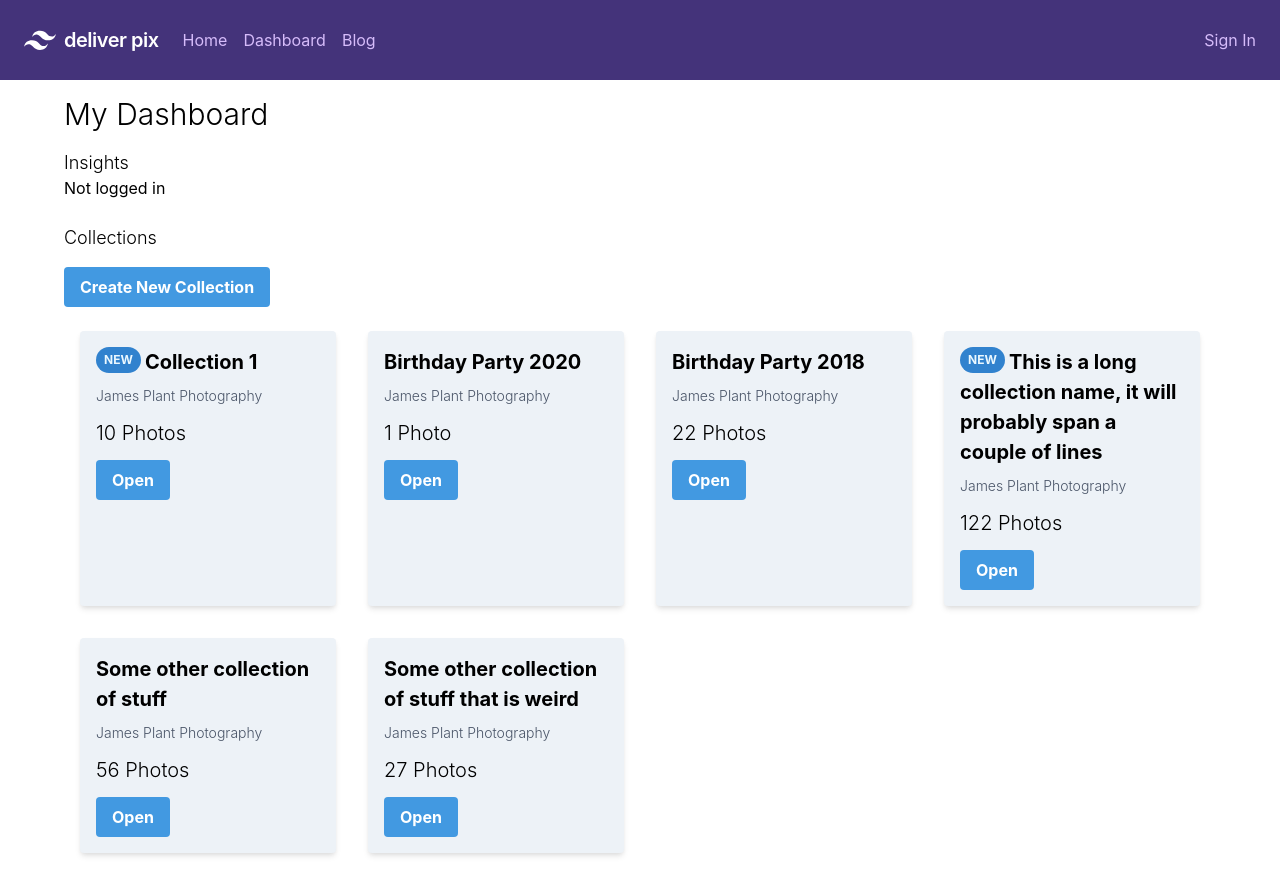
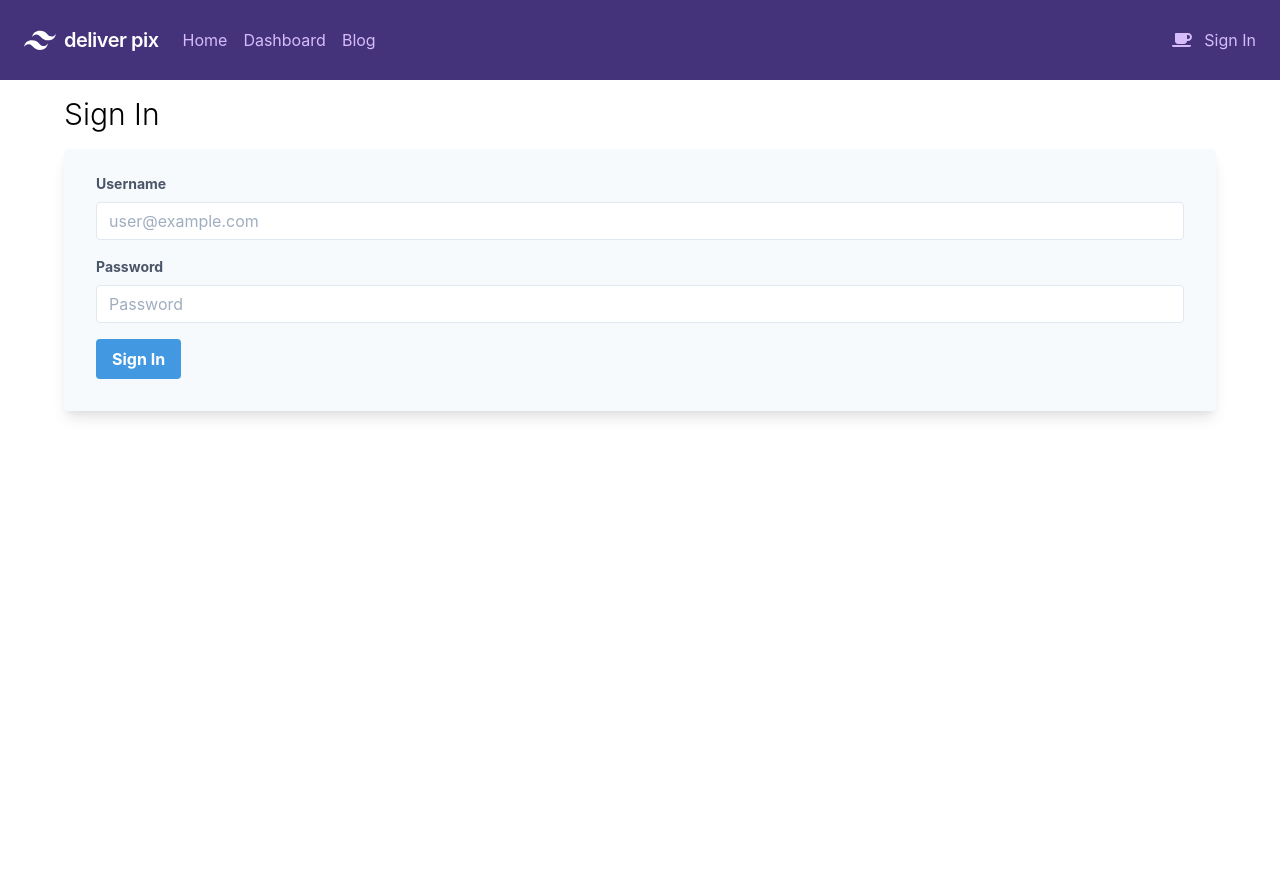
Before and after one commit to NetworkMonk/deliverpix-webapplication, a React (Create React App) app: page /signin in a window 1280 px wide. Shown: the top 894 px of the page. After the commit the page ends 800 px from the top, so only its background shows below. Built offline with nearby package versions, Linux system fonts and the light colour scheme.

Commit message:
Installed font awesome and created basic form inputs

```diff
--- a/package.json
+++ b/package.json
@@ -3,6 +3,10 @@
   "version": "0.1.0",
   "private": true,
   "dependencies": {
+    "@fortawesome/fontawesome-svg-core": "^1.2.28",
+    "@fortawesome/free-brands-svg-icons": "^5.13.0",
+    "@fortawesome/free-solid-svg-icons": "^5.13.0",
+    "@fortawesome/react-fontawesome": "^0.1.9",
     "@testing-library/jest-dom": "^4.2.4",
     "@testing-library/react": "^9.5.0",
     "@testing-library/user-event": "^7.2.1",
--- a/src/App.js
+++ b/src/App.js
@@ -2,8 +2,11 @@ import React from "react";
 import { AppContextProvider } from "./context";
 import { ApplicationRouter, ApplicationSwitch } from "./router/Router";
 import Container from "./components/common/Container";
+import Nav from "./components/nav/Nav";
+import IconLibrary from "./icon-library/IconLibrary";
 import "./tailwind.generated.css";
-import Nav from "./components/nav/Nav";
+
+IconLibrary();
 
 function App() {
   const userName = "Not logged in";
--- a/src/components/create-collection/CreateCollection.js
+++ b/src/components/create-collection/CreateCollection.js
@@ -1,6 +1,8 @@
 import React from "react";
 import PageTitle from "../common/PageTitle";
 import Container from "../common/Container";
+import TextInput from "../form/TextInput";
+import Button from "../form/Button";
 
 function CreateCollection() {
   return (
@@ -9,26 +11,14 @@ function CreateCollection() {
       <Container>
         <form className="bg-gray-100 shadow-lg rounded px-8 pt-6 pb-8 mb-4">
           <div className="mb-4">
-            <label
-              className="block text-gray-700 text-sm font-bold mb-2"
-              for="name"
-            >
-              Collection Name
-            </label>
-            <input
-              className="appearance-none border rounded w-full py-2 px-3 text-gray-700 leading-tight focus:outline-none focus:shadow-outline"
+            <TextInput
               id="name"
-              type="text"
+              label="Collection Name"
               placeholder="New Collection"
-            />
+            ></TextInput>
           </div>
           <div className="flex items-center justify-between">
-            <button
-              className="bg-blue-500 hover:bg-blue-700 text-white font-bold py-2 px-4 rounded focus:outline-none focus:shadow-outline"
-              type="button"
-            >
-              Create
-            </button>
+            <Button id="submit">Create</Button>
           </div>
         </form>
       </Container>
--- /dev/null
+++ b/src/components/form/Button.js
@@ -0,0 +1,42 @@
+import React from "react";
+import PropTypes from "prop-types";
+
+function Button(props) {
+  const { id, disabled, onClick, children, color } = props;
+
+  return (
+    <button
+      className={
+        "transition duration-200 ease-in-out bg-" +
+        color +
+        "-500 hover:bg-" +
+        color +
+        "-600 text-white font-bold py-2 px-4 rounded focus:outline-none focus:shadow-outline"
+      }
+      id={id}
+      disabled={disabled}
+      onClick={onClick}
+      type="button"
+    >
+      {children}
+    </button>
+  );
+}
+
+Button.propTypes = {
+  id: PropTypes.string.isRequired,
+  disabled: PropTypes.bool,
+  onClick: PropTypes.func.isRequired,
+  children: PropTypes.any,
+  color: PropTypes.string,
+};
+
+Button.defaultProps = {
+  id: "text-input",
+  disabled: false,
+  onClick: () => {},
+  children: {},
+  color: "blue",
+};
+
+export default Button;
--- /dev/null
+++ b/src/components/form/PasswordInput.js
@@ -0,0 +1,40 @@
+import React from "react";
+import PropTypes from "prop-types";
+
+function PasswordInput(props) {
+  const { id, label, placeholder, disabled } = props;
+
+  return (
+    <div>
+      <label
+        className="block text-gray-700 text-sm font-bold mb-2"
+        htmlFor={id}
+      >
+        {label}
+      </label>
+      <input
+        id={id}
+        type="password"
+        placeholder={placeholder}
+        className="transition duration-200 ease-in-out appearance-none border rounded w-full py-2 px-3 text-gray-700 leading-tight focus:outline-none focus:shadow-outline"
+        disabled={disabled}
+      />
+    </div>
+  );
+}
+
+PasswordInput.propTypes = {
+  id: PropTypes.string,
+  label: PropTypes.string,
+  placeholder: PropTypes.string,
+  disabled: PropTypes.bool,
+};
+
+PasswordInput.defaultProps = {
+  id: "text-input",
+  label: "Text Input",
+  placeholder: "Enter text",
+  disabled: false,
+};
+
+export default PasswordInput;
--- /dev/null
+++ b/src/components/form/TextInput.js
@@ -0,0 +1,40 @@
+import React from "react";
+import PropTypes from "prop-types";
+
+function TextInput(props) {
+  const { id, label, placeholder, disabled } = props;
+
+  return (
+    <div>
+      <label
+        className="block text-gray-700 text-sm font-bold mb-2"
+        htmlFor={id}
+      >
+        {label}
+      </label>
+      <input
+        id={id}
+        type="text"
+        placeholder={placeholder}
+        className="transition duration-200 ease-in-out appearance-none border rounded w-full py-2 px-3 text-gray-700 leading-tight focus:outline-none focus:shadow-outline"
+        disabled={disabled}
+      />
+    </div>
+  );
+}
+
+TextInput.propTypes = {
+  id: PropTypes.string,
+  label: PropTypes.string,
+  placeholder: PropTypes.string,
+  disabled: PropTypes.bool,
+};
+
+TextInput.defaultProps = {
+  id: "text-input",
+  label: "Text Input",
+  placeholder: "Enter text",
+  disabled: false,
+};
+
+export default TextInput;
--- a/src/components/nav/Nav.js
+++ b/src/components/nav/Nav.js
@@ -1,5 +1,6 @@
 import React from "react";
 import { Link } from "react-router-dom";
+import { FontAwesomeIcon } from "@fortawesome/react-fontawesome";
 
 function Nav() {
   return (
@@ -35,21 +36,21 @@ function Nav() {
           <Link
             to={`/`}
             className="block mt-4 lg:inline-block lg:mt-0 transition duration-200 text-purple-300 hover:text-white mr-4"
-            activeClassName="text-underline"
+            activeclassname="text-underline"
           >
             Home
           </Link>
           <Link
             to={`/`}
             className="block mt-4 lg:inline-block lg:mt-0 transition duration-200 text-purple-300 hover:text-white mr-4"
-            activeClassName="text-underline"
+            activeclassname="text-underline"
           >
             Dashboard
           </Link>
           <Link
             to={`/blog/`}
             className="block mt-4 lg:inline-block lg:mt-0 transition duration-200 text-purple-300 hover:text-white mr-4"
-            activeClassName="text-underline"
+            activeclassname="text-underline"
           >
             Blog
           </Link>
@@ -59,6 +60,7 @@ function Nav() {
             to={`/signin/`}
             className="transition duration-200 text-purple-300 hover:text-white"
           >
+            <FontAwesomeIcon icon="coffee" fixedWidth className="mr-3" />
             Sign In
           </Link>
         </div>
--- /dev/null
+++ b/src/components/signin/SignIn.js
@@ -0,0 +1,43 @@
+import React from "react";
+import PageTitle from "../common/PageTitle";
+import Container from "../common/Container";
+import TextInput from "../form/TextInput";
+import PasswordInput from "../form/PasswordInput";
+import Button from "../form/Button";
+
+function SignIn() {
+  const submit = () => {
+    console.log("Button is clicked");
+  };
+
+  return (
+    <div>
+      <PageTitle>Sign In</PageTitle>
+      <Container>
+        <form className="bg-gray-100 shadow-lg rounded px-8 pt-6 pb-8 mb-4">
+          <div className="mb-4">
+            <TextInput
+              id="username"
+              label="Username"
+              placeholder="user@example.com"
+            ></TextInput>
+          </div>
+          <div className="mb-4">
+            <PasswordInput
+              id="password"
+              label="Password"
+              placeholder="Password"
+            ></PasswordInput>
+          </div>
+          <div>
+            <Button id="submit" onClick={submit}>
+              Sign In
+            </Button>
+          </div>
+        </form>
+      </Container>
+    </div>
+  );
+}
+
+export default SignIn;
--- /dev/null
+++ b/src/icon-library/IconLibrary.js
@@ -0,0 +1,9 @@
+import { library } from "@fortawesome/fontawesome-svg-core";
+import { fab } from "@fortawesome/free-brands-svg-icons";
+import { faCheckSquare, faCoffee } from "@fortawesome/free-solid-svg-icons";
+
+function IconLibrary() {
+  library.add(fab, faCheckSquare, faCoffee);
+}
+
+export default IconLibrary;
--- a/src/router/Router.js
+++ b/src/router/Router.js
@@ -3,6 +3,7 @@ import { BrowserRouter as Router, Switch, Route } from "react-router-dom";
 import Dashboard from "../components/dashboard/Dashboard";
 import CreateCollection from "../components/create-collection/CreateCollection";
 import Collection from "../components/collection/Collection";
+import SignIn from "../components/signin/SignIn";
 
 export function ApplicationRouter(props) {
   const { children } = props ? props : {};
@@ -12,13 +13,14 @@ export function ApplicationRouter(props) {
 export function ApplicationSwitch() {
   return (
     <Switch>
-      <Route exact path="/create-collection/">
-        <CreateCollection></CreateCollection>
-      </Route>
+      <Route exact path="/signin/" component={SignIn}></Route>
+      <Route
+        exact
+        path="/create-collection/"
+        component={CreateCollection}
+      ></Route>
       <Route path="/:author/:collection" component={Collection}></Route>
-      <Route path="/">
-        <Dashboard></Dashboard>
-      </Route>
+      <Route path="/" component={Dashboard}></Route>
     </Switch>
   );
 }
```
Also changed, not shown: src/components/survey2020/Survey2020.js (added), 1 other file (tests, documents, lock files or other folders).
